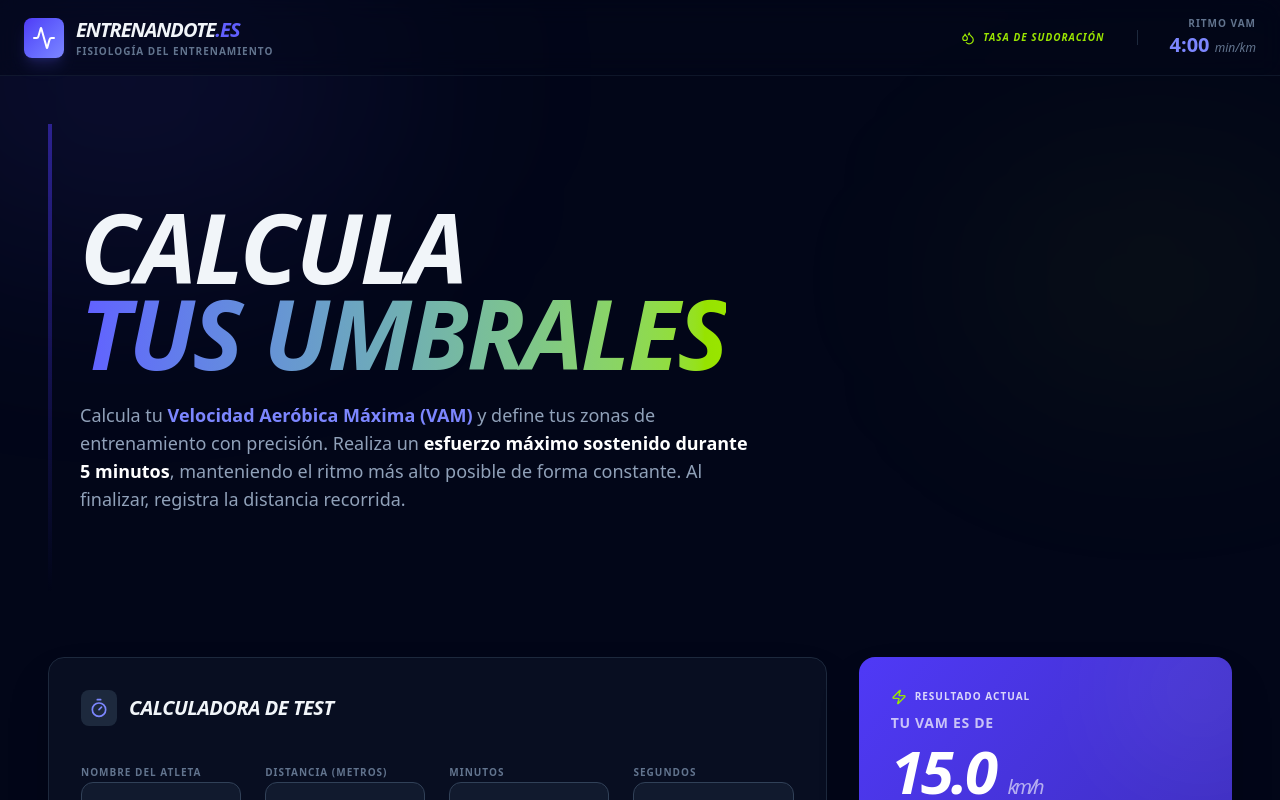
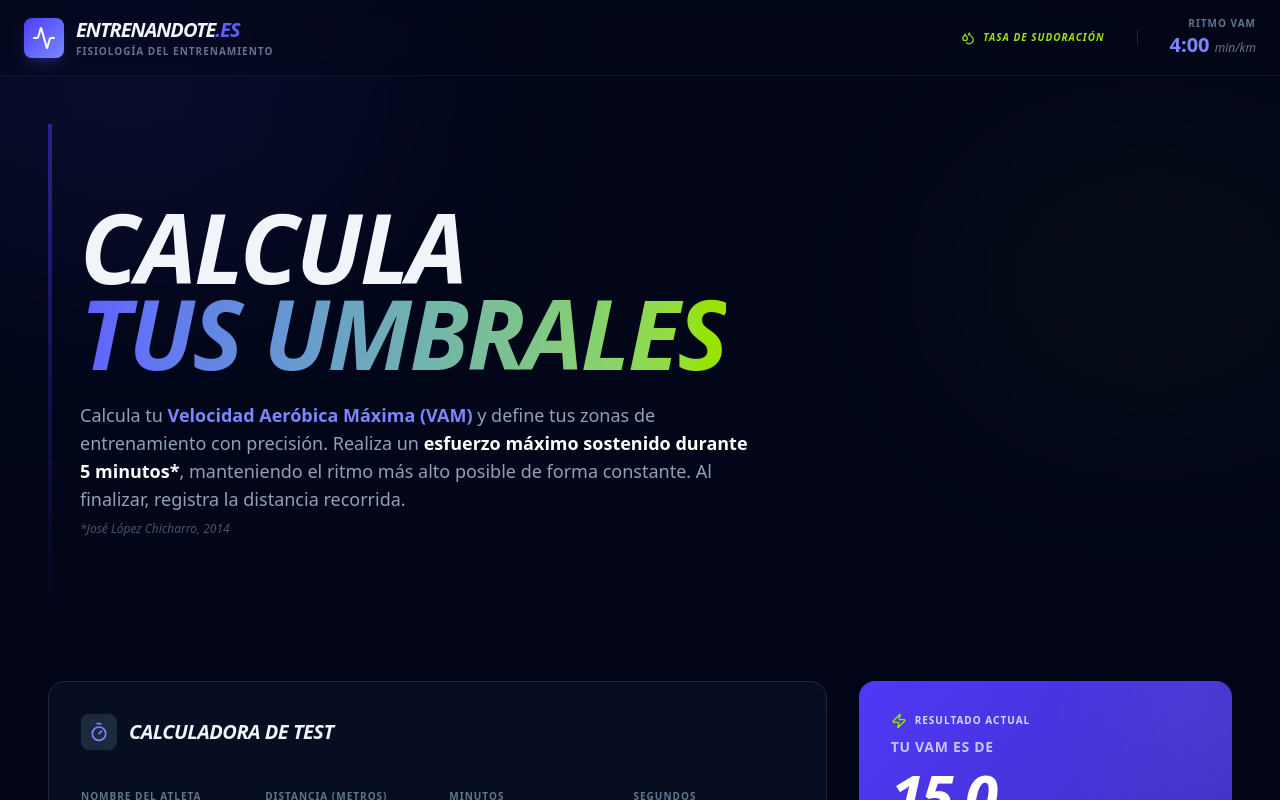
Before and after one commit to carlosfamara-rgb/Entrenandote, a React (Vite) app: page / in a window 1280 px wide. Shown: the top 800 px of the page. Built offline with nearby package versions, Linux system fonts and the light colour scheme.

Commit message:
feat: Add VAM test disclaimer
Include a footnote clarifying the VAM test duration and citation for accuracy.

```diff
--- a/src/App.tsx
+++ b/src/App.tsx
@@ -253,7 +253,7 @@ export default function App() {
               <span className="text-transparent bg-clip-text bg-gradient-to-r from-indigo-500 to-lime-400">Tus Umbrales</span>
             </motion.h2>
             <p className="text-slate-400 max-w-2xl text-lg font-medium">
-              Calcula tu <span className="text-indigo-400 font-bold">Velocidad Aeróbica Máxima (VAM)</span> y define tus zonas de entrenamiento con precisión. Realiza un <span className="text-white font-bold">esfuerzo máximo sostenido durante 5 minutos</span>, manteniendo el ritmo más alto posible de forma constante. Al finalizar, registra la distancia recorrida.
+              Calcula tu <span className="text-indigo-400 font-bold">Velocidad Aeróbica Máxima (VAM)</span> y define tus zonas de entrenamiento con precisión. Realiza un <span className="text-white font-bold">esfuerzo máximo sostenido durante 5 minutos*</span>, manteniendo el ritmo más alto posible de forma constante. Al finalizar, registra la distancia recorrida. <span className="text-xs opacity-50 italic block mt-2">*José López Chicharro, 2014</span>
             </p>
           </div>
         </section>
```
